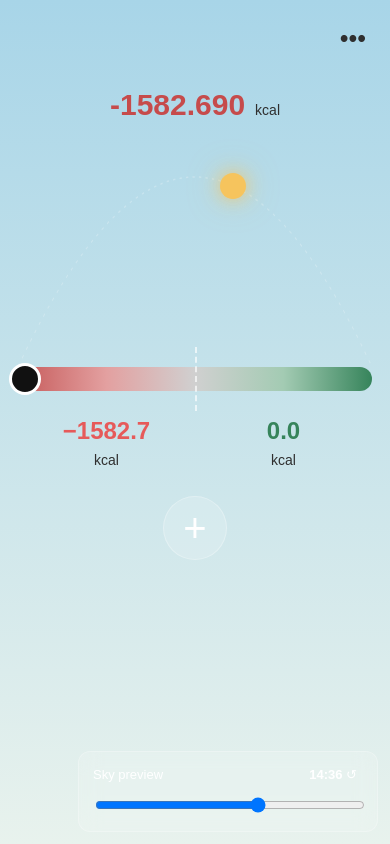
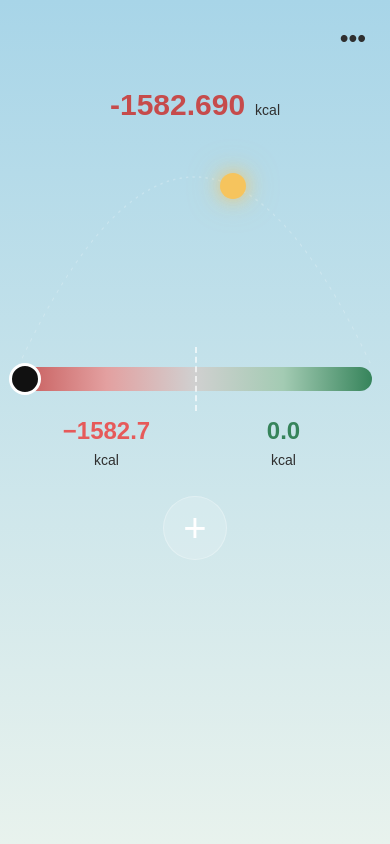
Before and after one commit to Avramchuk-Sergey/Cofe, a plain HTML site: page index.html in a window 390 px wide. Drawn offline with Linux system fonts and the light colour scheme.

Commit message:
Remove sky preview

```diff
--- a/app.js
+++ b/app.js
@@ -41,11 +41,6 @@ const nightLayer = document.querySelector(".sky-night");
 const dawnLayer = document.querySelector(".sky-dawn");
 const dayLayer = document.querySelector(".sky-day");
 const duskLayer = document.querySelector(".sky-dusk");
-
-const timeSlider = document.querySelector("#time-slider");
-const previewTime = document.querySelector("#preview-time");
-const resetPreviewButton =
-    document.querySelector("#reset-preview");
 
 
 /* ===== TIME HELPERS ===== */
@@ -395,26 +390,9 @@ for (let i = 0; i < 35; i++) {
 }
 
 
-/* ===== SKY PREVIEW STATE ===== */
-
-let previewMinutes = null;
-
 function getSkyTime() {
-    const now = new Date();
-
-    if (previewMinutes === null) {
-        return now;
-    }
-
-    // Construct selected time on today's Minsk date
-    const midnight = getMinskMidnight(now);
-
-    return new Date(
-        midnight.getTime() +
-        previewMinutes * 60000
-    );
+    return new Date();
 }
-
 
 /* ===== SKY BACKGROUND ===== */
 
@@ -579,42 +557,7 @@ function updateSky() {
 
     document.body.style.color = textColor;
 
-    // Update preview display in real-time mode
-    if (previewMinutes === null) {
-        const minutes = getMinskMinutes(new Date());
-
-        timeSlider.value = minutes;
-        previewTime.textContent = formatTime(minutes);
-    }
 }
-
-
-/* ===== PREVIEW CONTROLS ===== */
-
-function setPreviewTime(minutes) {
-    previewMinutes = Math.max(
-        0,
-        Math.min(1439, minutes)
-    );
-
-    timeSlider.value = previewMinutes;
-    previewTime.textContent =
-        formatTime(previewMinutes);
-
-    updateSky();
-}
-
-timeSlider.addEventListener("input", function() {
-    setPreviewTime(Number(timeSlider.value));
-});
-
-resetPreviewButton.addEventListener(
-    "click",
-    function() {
-        previewMinutes = null;
-        updateSky();
-    }
-);
 
 
 /* ===== INITIALIZATION ===== */
@@ -669,7 +612,6 @@ document.addEventListener("click", function(event) {
 
 const homeScreen = document.querySelector("#home-screen");
 const profileScreen = document.querySelector("#profile-screen");
-const skyTest = document.querySelector(".sky-test");
 
 const openProfileButton =
     document.querySelector("#open-profile");
@@ -681,7 +623,6 @@ const closeProfileButton =
 openProfileButton.addEventListener("click", async function() {
     homeScreen.classList.add("hidden");
     profileScreen.classList.remove("hidden");
-    skyTest.classList.add("hidden");
 
     mainMenu.classList.add("hidden");
     menuButton.setAttribute("aria-expanded", "false");
@@ -713,7 +654,6 @@ openProfileButton.addEventListener("click", async function() {
 closeProfileButton.addEventListener("click", function() {
     profileScreen.classList.add("hidden");
     homeScreen.classList.remove("hidden");
-    skyTest.classList.remove("hidden");
 });
 
 
--- a/index.html
+++ b/index.html
@@ -185,31 +185,6 @@
 
 </main>
 
-<!-- Temporary sky testing controls -->
-<div class="sky-test">
-
-    <div class="sky-test-header">
-        <span>Sky preview</span>
-
-        <button id="reset-preview"
-                type="button"
-                title="Return to real time">
-            <strong id="preview-time">00:00</strong> ↺
-        </button>
-    </div>
-
-    <input
-        type="range"
-        id="time-slider"
-        min="0"
-        max="1439"
-        value="0"
-        step="1"
-        aria-label="Preview time of day"
-    >
-
-</div>
-
 <script src="db.js"></script>
 <script src="app.js"></script>
 </body>
--- a/style.css
+++ b/style.css
@@ -329,47 +329,7 @@ body {
 .entry-status:empty { display: none; }
 .entry-save { padding: 14px; border: 0; border-radius: 9px; background: #36845b; color: white; font-size: 16px; font-weight: bold; cursor: pointer; }
 .entry-save:disabled { opacity: .6; cursor: wait; }
-.hidden, .energy-form.hidden, .sky-test.hidden { display: none; }
-
-/* ===== SKY PREVIEW ===== */
-
-.sky-test {
-    position: fixed;
-    z-index: 10;
-    right: 20px;
-    bottom: 20px;
-
-    width: min(300px, calc(100% - 40px));
-    padding: 14px;
-
-    background: rgba(255,255,255,0.14);
-    border: 1px solid rgba(255,255,255,0.25);
-    border-radius: 12px;
-
-    color: white;
-    backdrop-filter: blur(10px);
-}
-
-.sky-test-header {
-    display: flex;
-    justify-content: space-between;
-    align-items: center;
-    margin-bottom: 12px;
-    font-size: 13px;
-}
-
-#reset-preview {
-    background: transparent;
-    border: none;
-    color: inherit;
-    font-size: 13px;
-    cursor: pointer;
-}
-
-#time-slider {
-    width: 100%;
-    cursor: pointer;
-}
+.hidden, .energy-form.hidden { display: none; }
 
 /* ===== MOBILE ===== */
 
@@ -389,11 +349,6 @@ body {
 
     .action-buttons {
         gap: 12px;
-    }
-
-    .sky-test {
-        right: 12px;
-        bottom: 12px;
     }
 }
 
```
